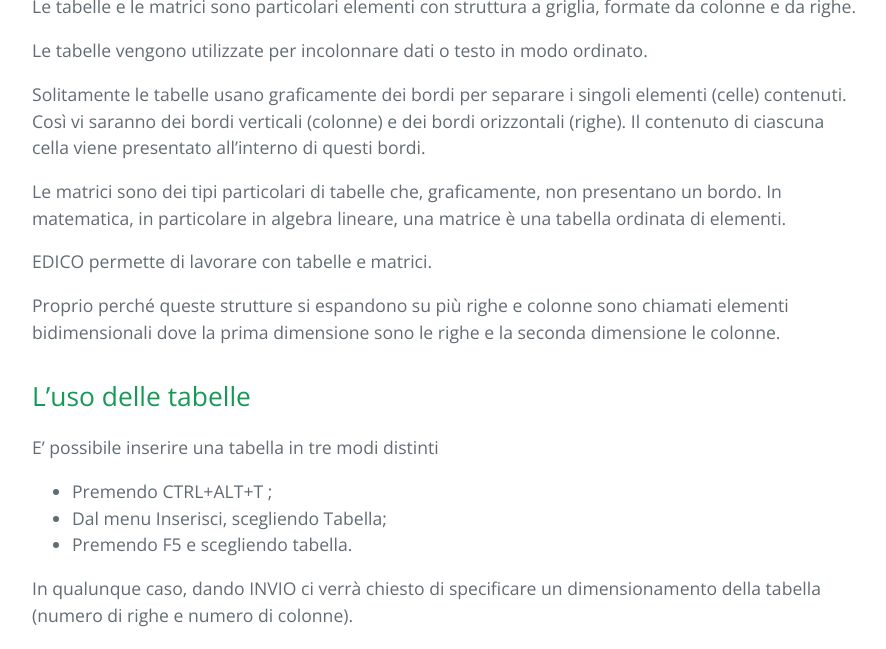
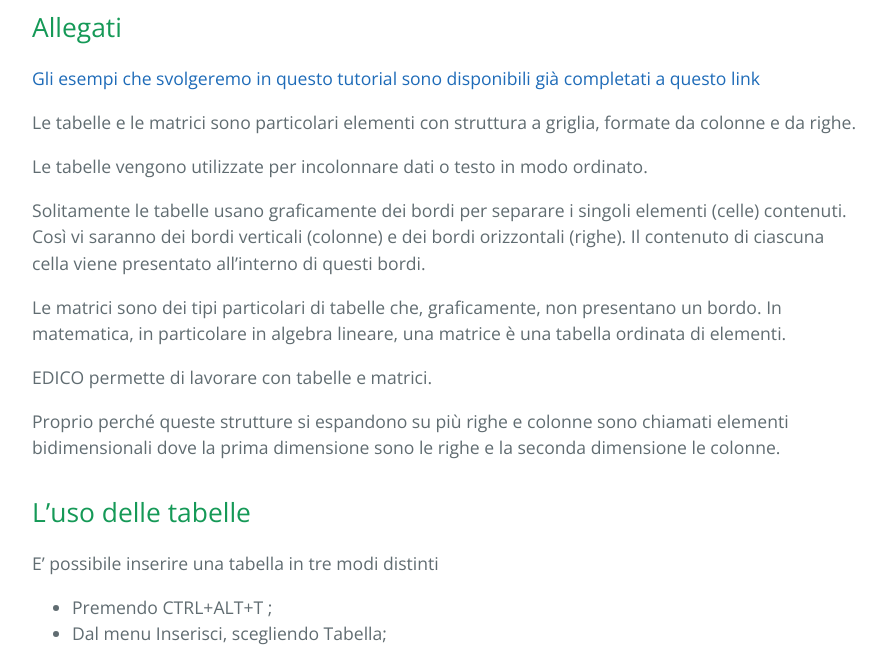
Before and after one commit to edicoIta/edicoita.github.io, a Jekyll site: the page built from docs/matrici/index.md, in a window 1280 px wide and 900 px high, scrolled down 660 px, cut to the strip 251-900 px from the top of the window. Shown: the whole strip, without its empty margins (192-1078 px from the left). Built offline with Jekyll 4.4.1, drawn with Linux system fonts in a browser that asks for light colours; formulas are drawn with MathJax 3; some of the changed text lies outside the part shown.

Commit message:
Update index.md

```diff
--- a/docs/matrici/index.md
+++ b/docs/matrici/index.md
@@ -6,6 +6,9 @@ layout: default
 * * *
 
 ![Tabelle e matrici](https://user-images.githubusercontent.com/16359799/192094768-6ef3a876-8ed8-4c39-adbe-a2b6e8f650a9.png)
+
+## Allegati
+[Gli esempi che svolgeremo in questo tutorial sono disponibili già completati a questo link](esempi.edi)
 
 
 Le tabelle e le matrici sono particolari elementi con struttura a griglia, formate da colonne e da righe.
```
Also changed, not shown: other parts of docs/matrici/index.md (+0 -3 lines).
